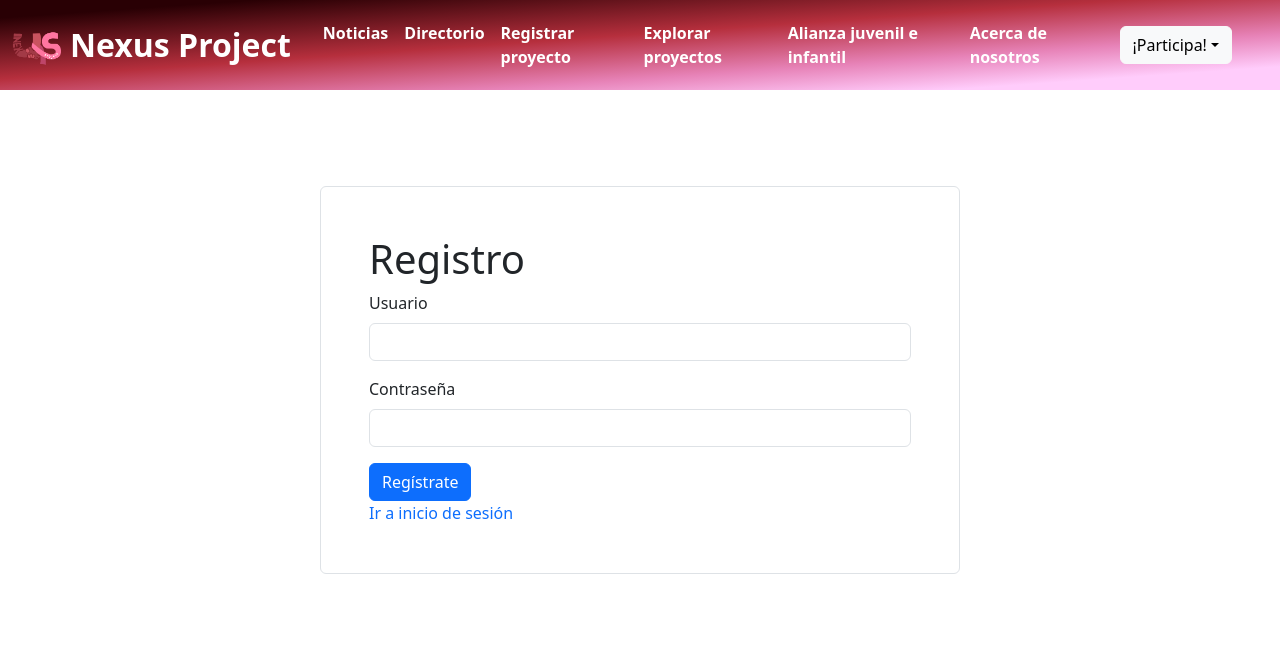
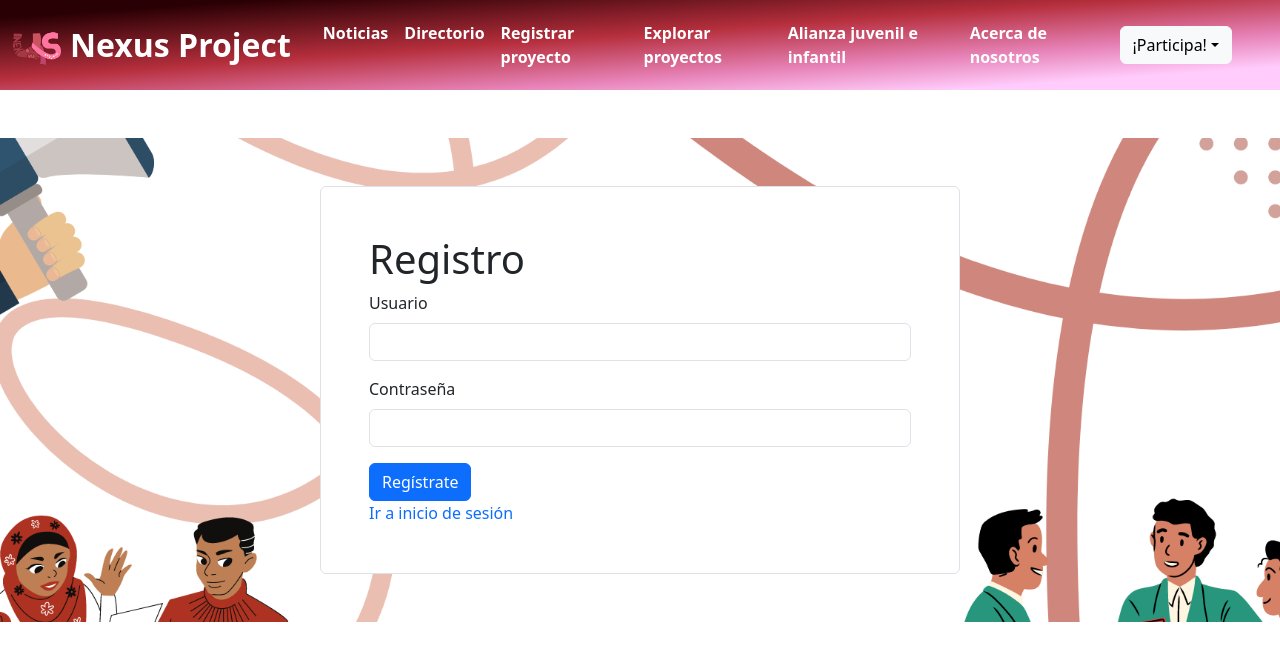
Before and after one commit to ISIC-PerSal/Nexus-Project, a React (Vite) app: page /register in a window 1280 px wide. Shown: the top 660 px of the page. Built offline with nearby package versions, Linux system fonts and the light colour scheme; no server answers.

Commit message:
cambiosss

```diff
--- a/src/layout/Register/RegisterView.jsx
+++ b/src/layout/Register/RegisterView.jsx
@@ -3,7 +3,7 @@
 function RegisterView({email, setEmail, password, setPassword, handleRegister}) {
 
     return (
-        <div className="py-5 my-5 w-100 d-flex justify-content-center align-items-center">
+        <div className="py-5 my-5 w-100 d-flex justify-content-center align-items-center bg-img">
             <main className="border bg-white w-50 h-50 p-5 rounded">
                 <form onSubmit={handleRegister}>
                     <h1>Registro</h1>
```
